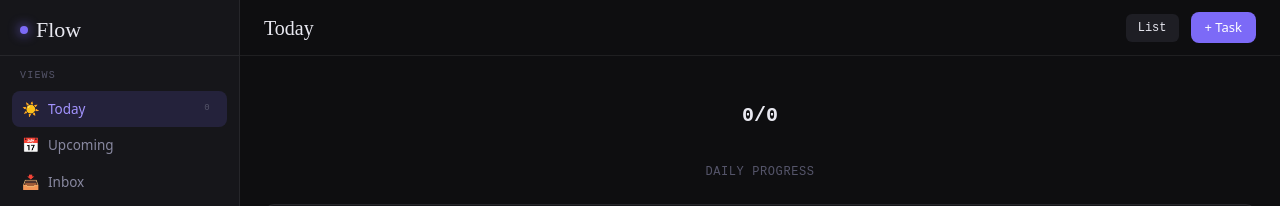
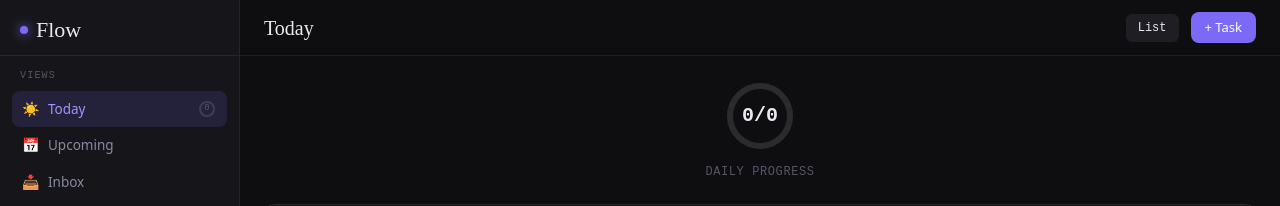
Before and after one commit to oneyeargemini2026-beep/flow, a React (Vite) app: page / in a window 1280 px wide. Shown: the top 206 px of the page. Built offline with nearby package versions, Linux system fonts and the light colour scheme.

Commit message:
feat: Improve progress indicator styling
Updates progress circle colors to use `currentColor` and `text-border-strong` for better theme integration and accessibility.

```diff
--- a/src/components/Layout.tsx
+++ b/src/components/Layout.tsx
@@ -450,7 +450,7 @@ export const Sidebar = () => {
                 {item.id === 'today' ? (
                   <div className="ml-auto flex items-center justify-center w-5 h-5 relative">
                     <svg width="20" height="20" viewBox="0 0 20 20" className="transform -rotate-90">
-                      <circle cx="10" cy="10" r="7" fill="none" stroke="var(--bg-bg3)" strokeWidth="2" />
+                      <circle cx="10" cy="10" r="7" fill="none" stroke="currentColor" strokeWidth="2" className="text-border-strong" />
                       <circle
                         cx="10" cy="10" r="7"
                         fill="none"
--- a/src/components/Views.tsx
+++ b/src/components/Views.tsx
@@ -20,9 +20,10 @@ const CircularProgress = ({ completed, total }: { completed: number; total: numb
             cx="40"
             cy="40"
             r={radius}
-            stroke="var(--bg-bg3)"
+            stroke="currentColor"
             strokeWidth="6"
             fill="none"
+            className="text-border-strong"
           />
           <circle
             cx="40"
```
